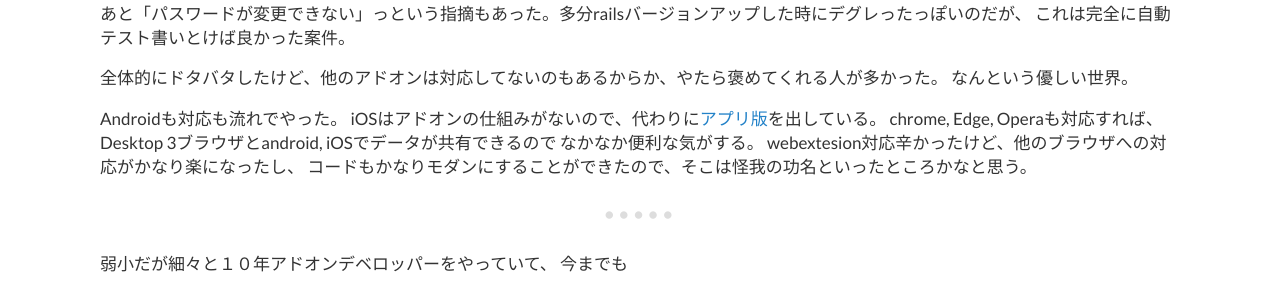
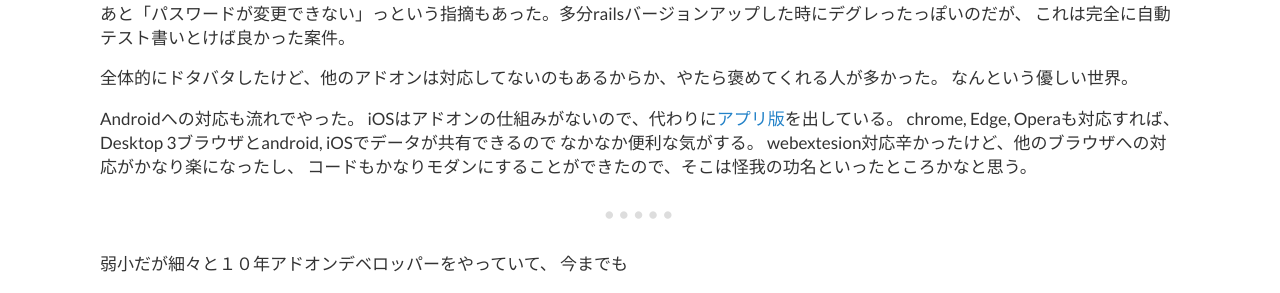
Before and after one commit to kumabook/kumabook.github.io, a Jekyll site: the page built from _posts/2017-11-24-migrate-to-webextension.markdown, in a window 1280 px wide. Shown: the part 470-763 px from the top of the page. Built offline with Jekyll 4.4.1, drawn with Linux system fonts in a browser that asks for light colours; comment, search, counter and statistics services are not loaded.

Commit message:
Fix typo

```diff
--- a/_posts/2017-11-24-migrate-to-webextension.markdown
+++ b/_posts/2017-11-24-migrate-to-webextension.markdown
@@ -33,7 +33,7 @@ firefoxのアドオン [stickynotes](https://addons.mozilla.org/ja/firefox/addon
  なんという優しい世界。
 
 
- Androidも対応も流れでやった。
+ Androidへの対応も流れでやった。
  iOSはアドオンの仕組みがないので、代わりに[アプリ版](https://itunes.apple.com/us/app/sticky-notes-put-a-sticky-on-your-web/id992415126?l=es&mt=8)を出している。
  chrome, Edge, Operaも対応すれば、
  Desktop 3ブラウザとandroid, iOSでデータが共有できるので なかなか便利な気がする。
```
